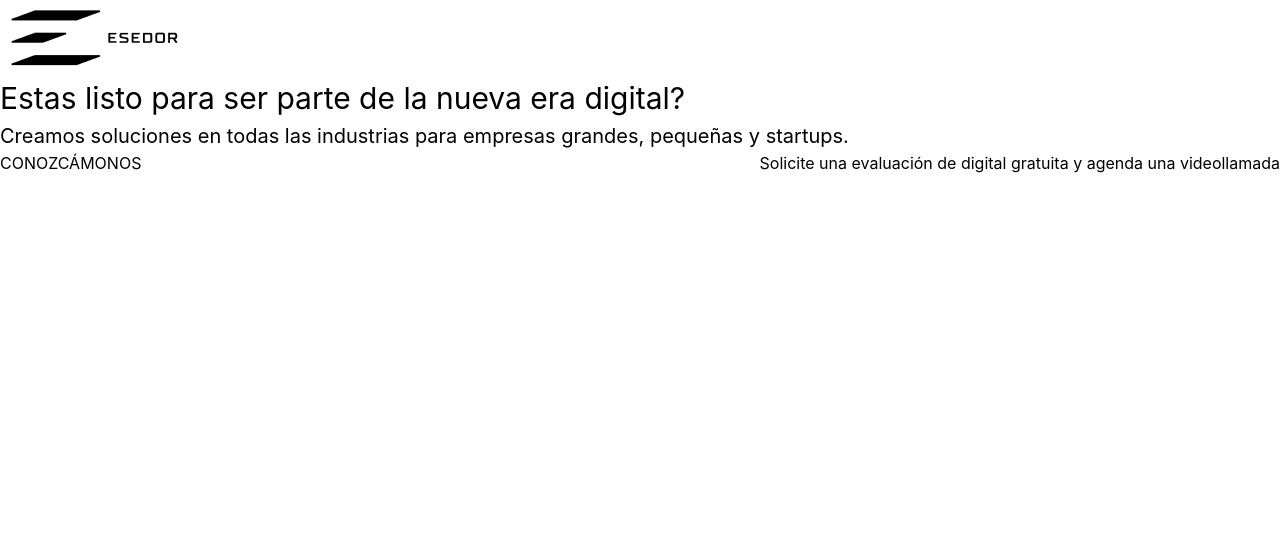
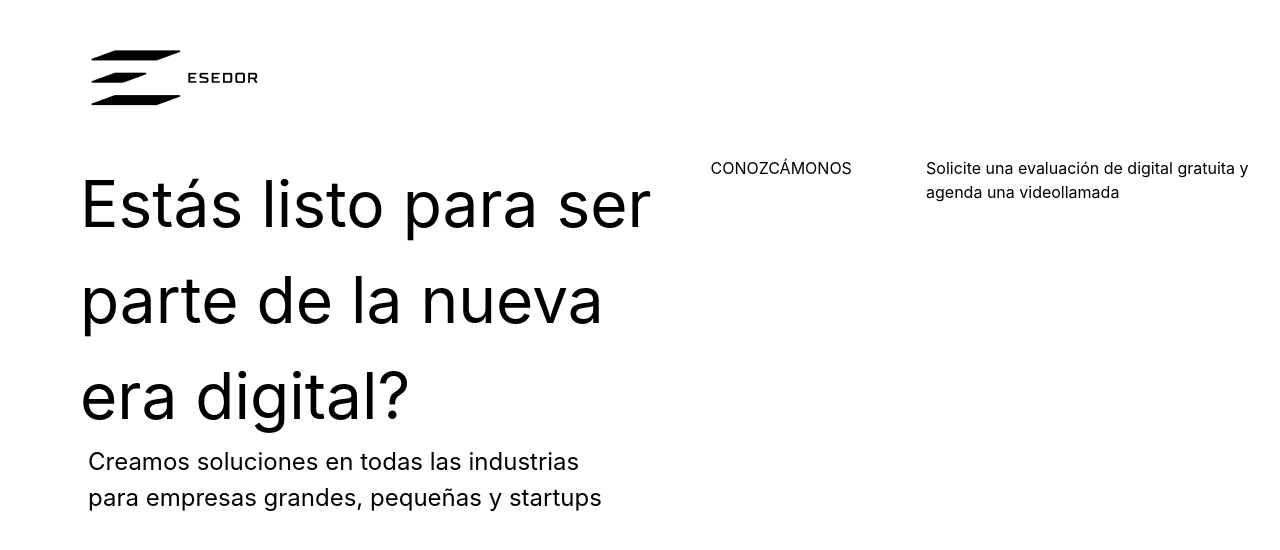
Before and after one commit to ZambranoBeicker/esedor_landingpage-web, a React (Create React App) app: page / in a window 1280 px wide. Shown: the top 550 px of the page. Built offline with nearby package versions, Linux system fonts and the light colour scheme.

Commit message:
Add some classes to Header and Hero components

```diff
--- a/src/components/Header.js
+++ b/src/components/Header.js
@@ -8,7 +8,7 @@ const Logo = (props) =>{
     }
 
     return (
-        <div>
+        <div className="ml-20 min-w-0">
             <img src={imgInfo.src} alt={imgInfo.alt}/>
         </div>
     )
@@ -19,7 +19,7 @@ const Header = ()=>{
 
     return(
           <React.Fragment>
-              <header>
+              <header className="my-10">
                 <Logo src="images/logo-header.png" alt="Image"/>
               </header>
           </React.Fragment>
--- a/src/components/Hero.js
+++ b/src/components/Hero.js
@@ -20,17 +20,17 @@ const DynamicFlex = (props)=>{
 
 const InfoParagraph = (props)=>{
     return(
-        <div>
-            <p className="text-xl">{props.info}</p>
+        <div className="w-10/12">
+            <p className="text-2xl ml-2">{props.info}</p>
         </div>
     )
 }
 
 const HeroInfo = (props)=>{
     return (
-        <div>
-            <h1 className="text-3xl">Estas listo para ser parte de la nueva era digital?</h1>
-            <InfoParagraph info="Creamos soluciones en todas las industrias para  empresas grandes, pequeñas y startups."/>
+        <div className="ml-20 w-8/12">
+            <h1 className="text-6xl">Estás listo para ser parte de la nueva era digital?</h1>
+            <InfoParagraph info="Creamos soluciones en todas las industrias para empresas grandes, pequeñas y startups"/>
         </div>
     )
 }
@@ -62,7 +62,7 @@ const info = <p className="">{props.info}</p>
 const HeroPrincipal = () =>{
 
     return(
-        <section className="hero-principal">
+        <section className="flex">
             <HeroInfo />
             <ArrowCta  title="CONOZCÁMONOS" info="Solicite una evaluación de digital gratuita y agenda una videollamada"/>
         </section>
```
